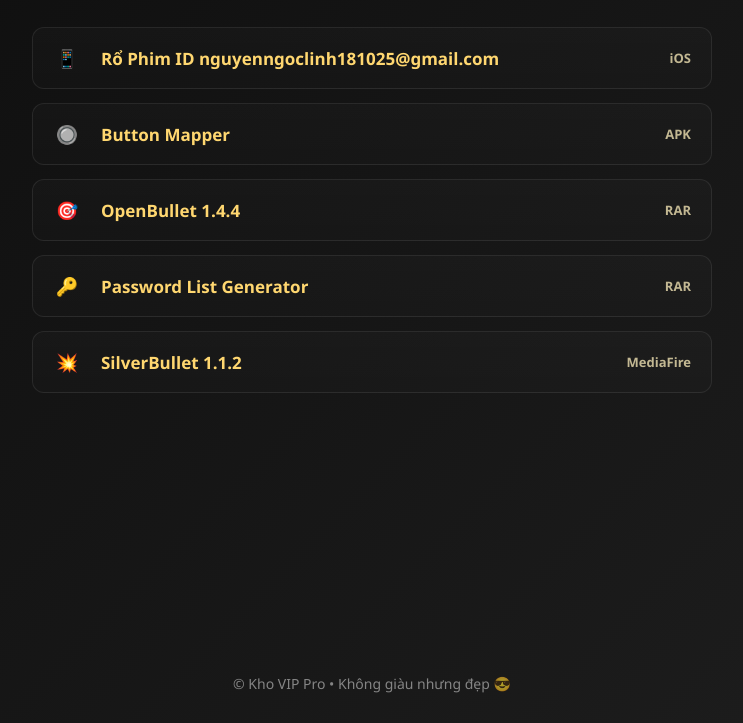
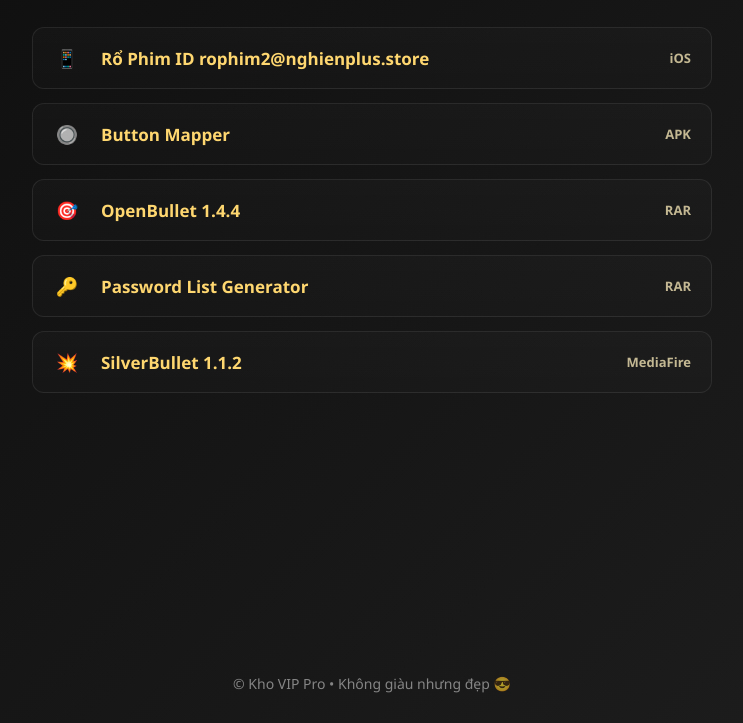
Before and after one commit to kaytee1012/kaytee1012.github.io, a plain HTML site: page index.html in a window 1280 px wide. Shown: the part 77-800 px from the top of the page, without its empty margins (268-1011 px from the left). Drawn offline with Linux system fonts and the light colour scheme.

Commit message:
Update index.html

```diff
--- a/index.html
+++ b/index.html
@@ -118,7 +118,7 @@
     <!-- mỗi item là 1 thẻ <a> block - toàn bộ ô click được -->
     <a class="item" href="itms-services://?action=download-manifest&url=https%3A%2F%2Fi.codevn.net%2Fplist.php%3Fid%3D345ilx82" title="Rổ Phim mới">
       <span class="icon">📱</span>
-      <span class="label">Rổ Phim ID nguyenngoclinh181025@gmail.com</span>
+      <span class="label">Rổ Phim ID rophim2@nghienplus.store</span>
       <span class="sub">iOS</span>
     </a>
 
```
